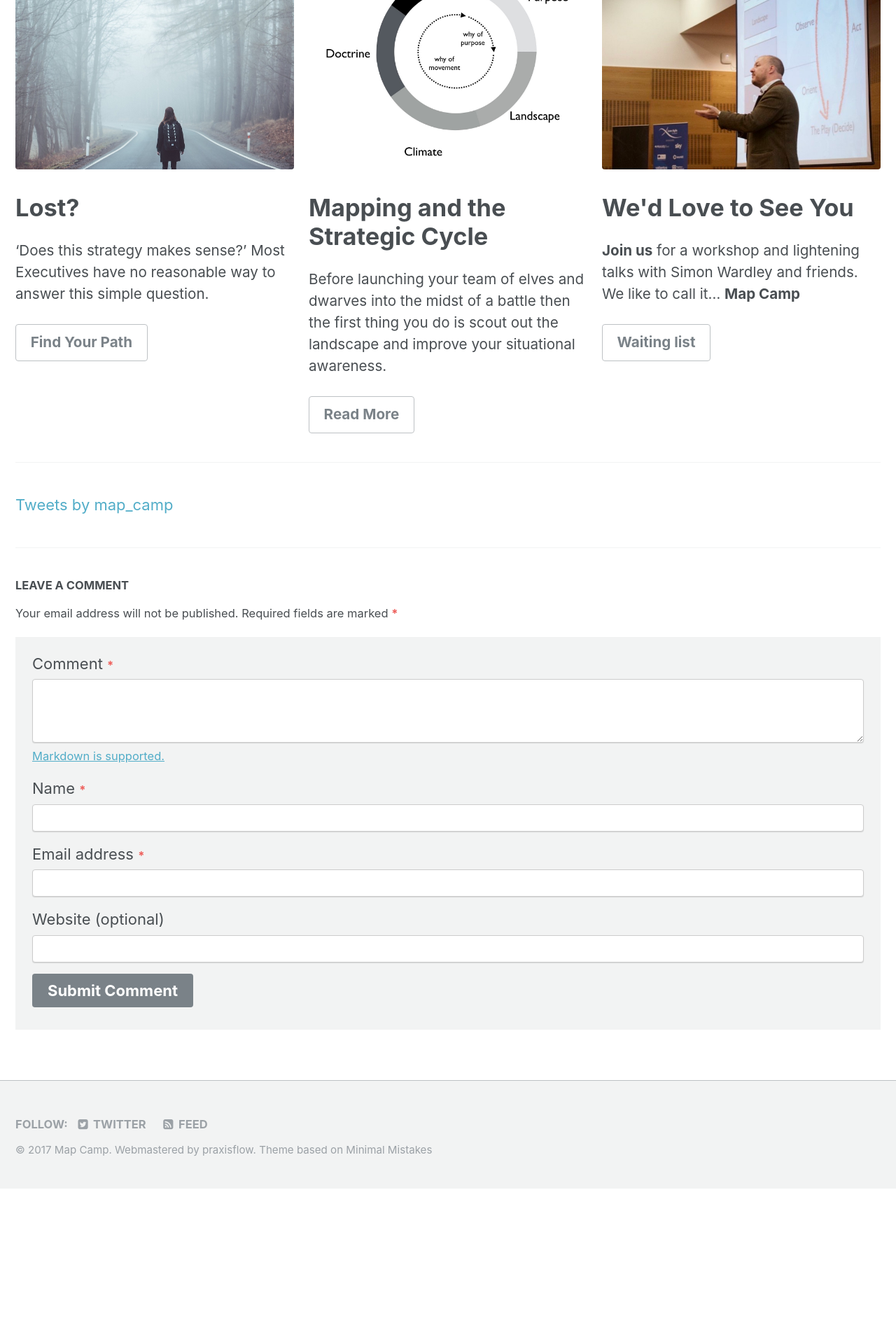
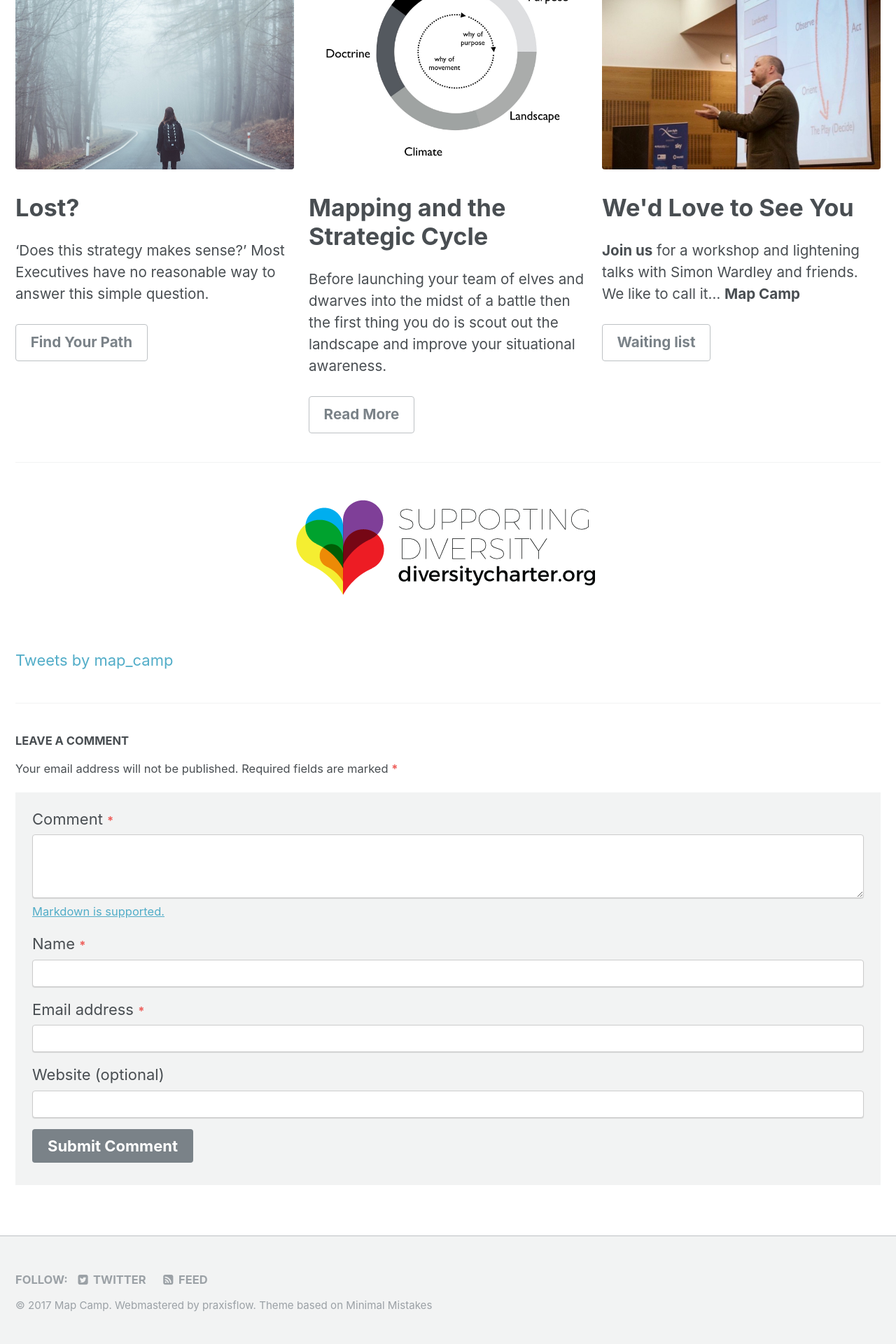
Before and after one commit to mapcampcommittee/mapcampcommittee.github.io, a Jekyll site: the page built from index.html, in a window 1280 px wide. Shown: the part 1306-3226 px from the top of the page at 70% size. Built offline with Jekyll 4.4.1, drawn with Linux system fonts in a browser that asks for light colours; the list of posts is cut into pages by our own code; comment, search, counter and statistics services are not loaded; before the commit the page ends 3004 px from its top, so only the background shows below that.

Commit message:
Add Diversity Charter logo

```diff
--- a/index.html
+++ b/index.html
@@ -51,4 +51,6 @@ feature_row:
 
 {% include feature_row %}
 
+<img class="align-center" src="assets/images/supportingdiversity_medium2.png"><br/><br/>
+
 <a class="twitter-timeline" href="https://twitter.com/map_camp">Tweets by map_camp</a> <script async src="https://platform.twitter.com/widgets.js" charset="utf-8"></script>
```
Also changed, not shown: assets/images/supportingdiversity_medium2.png (added).
